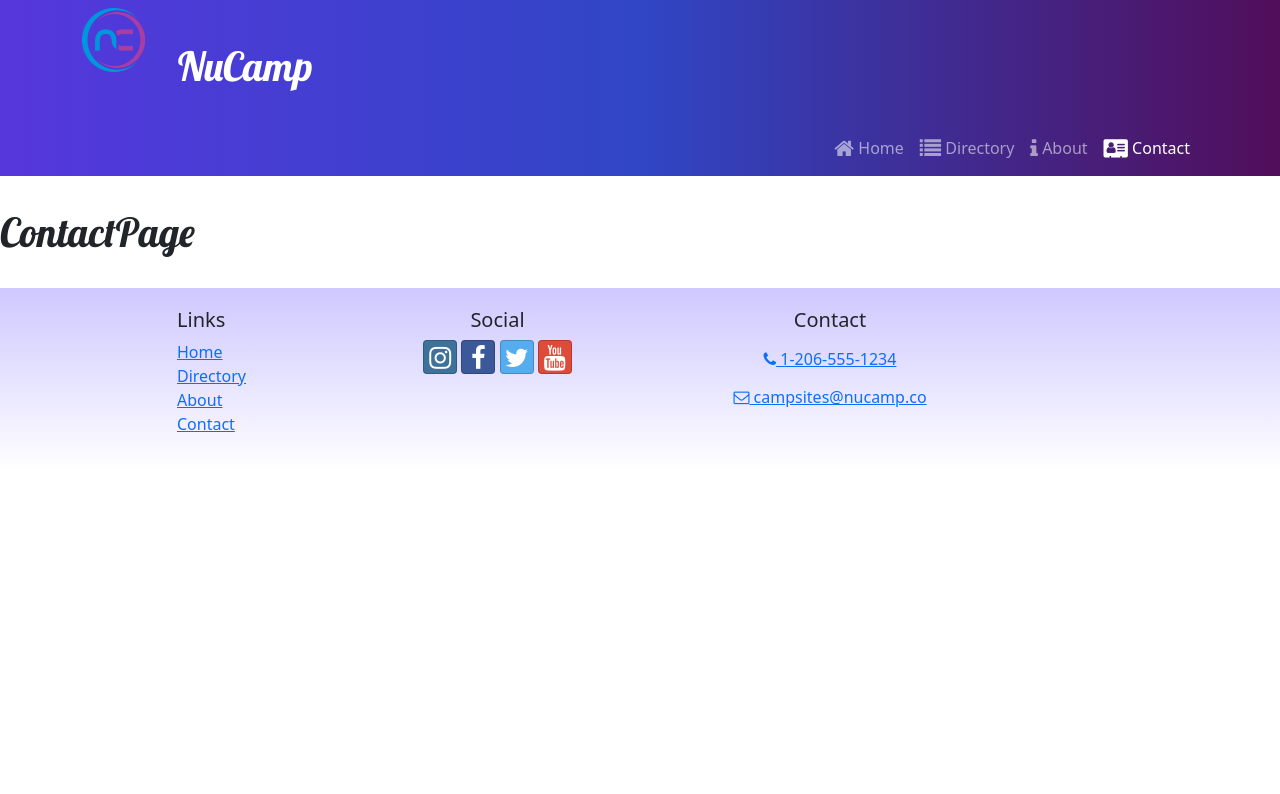
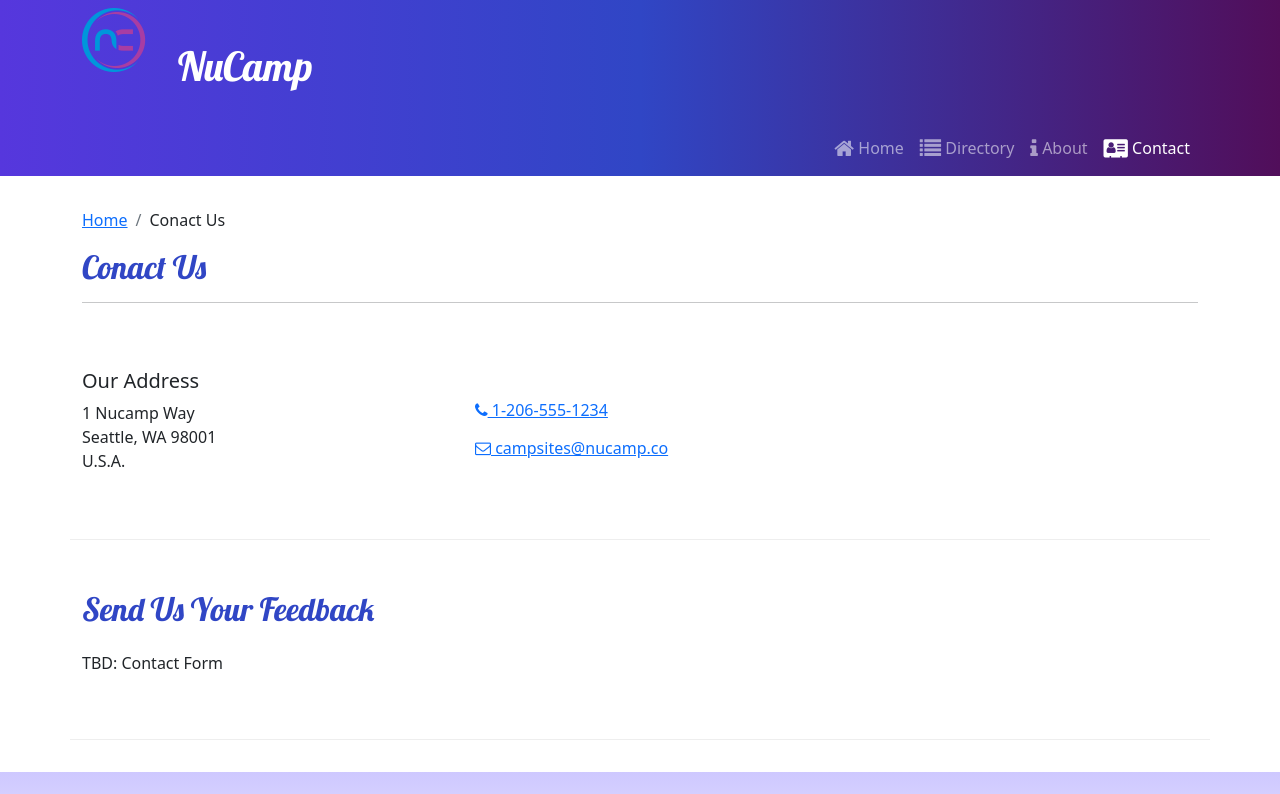
Before and after one commit to quachan888/nucampsite-v2, a React (Create React App) app: page /contact in a window 1280 px wide. Shown: the top 794 px of the page. Built offline with nearby package versions, Linux system fonts and the light colour scheme.

Commit message:
ContactPage

```diff
--- a/src/pages/ContactPage.js
+++ b/src/pages/ContactPage.js
@@ -1,5 +1,40 @@
+import SubHeader from '../components/SubHeader';
+import { Container, Col, Row } from 'reactstrap';
+
 const ContactPage = () => {
-    return <h1>ContactPage</h1>;
+    return (
+        <Container>
+            <SubHeader current="Conact Us" />
+
+            <Row className="row-content align-items-center">
+                <Col sm="4">
+                    <h5>Our Address</h5>
+                    <address>
+                        1 Nucamp Way
+                        <br />
+                        Seattle, WA 98001
+                        <br />
+                        U.S.A.
+                    </address>
+                </Col>
+                <Col>
+                    <a role="button" className="btn btn-link" href="tel:+12065551234">
+                        <i className="fa fa-phone" /> 1-206-555-1234
+                    </a>
+                    <br />
+                    <a role="button" className="btn btn-link" href="mailto:fakeemail@fakeemail.co">
+                        <i className="fa fa-envelope-o" /> campsites@nucamp.co
+                    </a>
+                </Col>
+            </Row>
+            <Row className="row-content">
+                <Col xs="12">
+                    <h2>Send Us Your Feedback</h2>
+                </Col>
+                <Col md="10">TBD: Contact Form</Col>
+            </Row>
+        </Container>
+    );
 };
 
 export default ContactPage;
```
